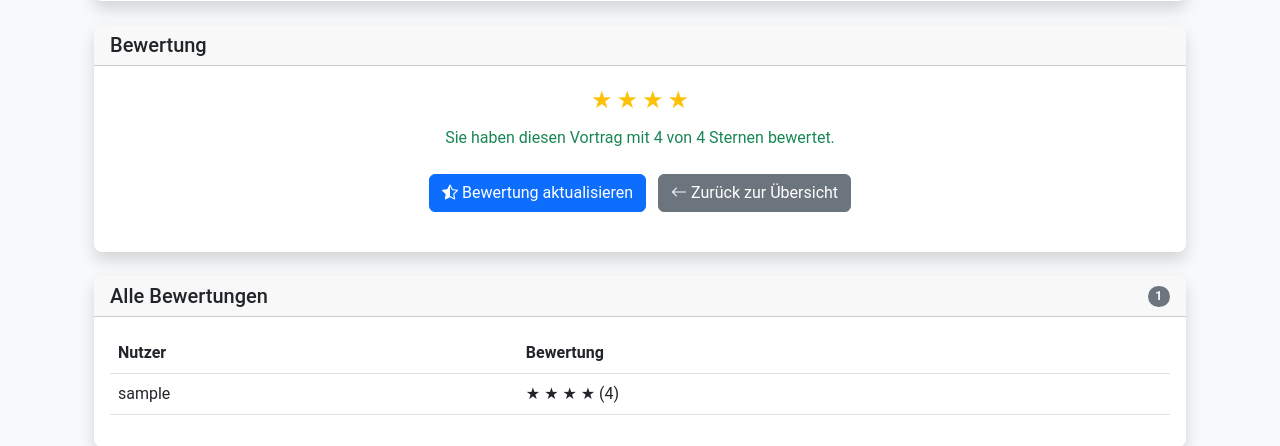
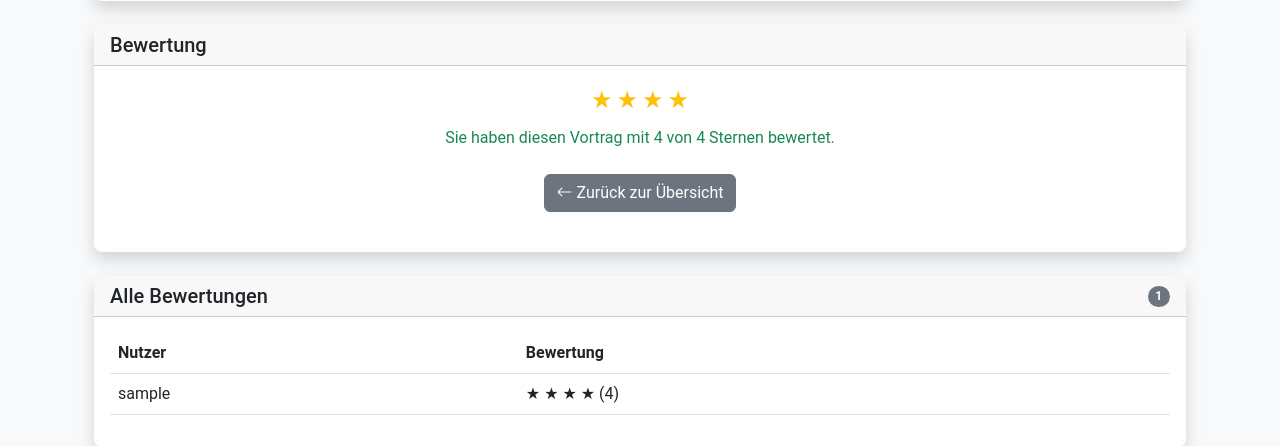
Before and after one commit to DG1001/jfs2025_rating_app, a Flask app: template templates/talk_detail.html in a window 1280 px wide. Shown: the part 1013-1459 px from the top of the page. Run offline with Flask 3, Linux system fonts and the light colour scheme; the template is opened without the code that fills it: most values are stand-ins (such as "Sample title", 1, 10 or a date in 2020).

Commit message:
style: Remove unnecessary rating buttons from talk detail page

```diff
--- a/templates/talk_detail.html
+++ b/templates/talk_detail.html
@@ -149,14 +149,7 @@
                         {% endif %}
                     </div>
                     <div class="mt-2">
-                        <button type="submit" class="btn btn-primary">
-                            {% if user_rating %}
-                            <i class="bi bi-star-half me-1"></i>Bewertung aktualisieren
-                            {% else %}
-                            <i class="bi bi-star me-1"></i>Bewerten
-                            {% endif %}
-                        </button>
-                        <a href="{{ url_for('main.index') }}" class="btn btn-secondary ms-2">
+                        <a href="{{ url_for('main.index') }}" class="btn btn-secondary">
                             <i class="bi bi-arrow-left me-1"></i>Zurück zur Übersicht
                         </a>
                     </div>
```
